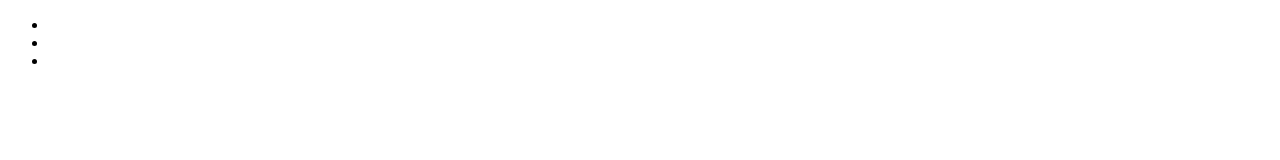
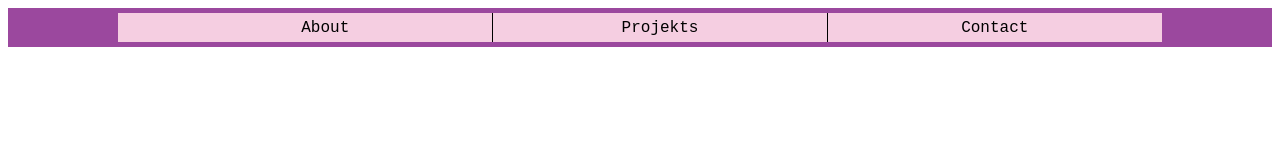
Before and after one commit to emil7809/mygitexercise, a plain HTML site: page index.html in a window 1280 px wide. Drawn offline with Linux system fonts and the light colour scheme.

Commit message:
styling added to navigation

```diff
--- a/index.html
+++ b/index.html
@@ -11,9 +11,9 @@
     <header>
         <nav>
             <ul>
-                <li><a href="#about"></a></li>
-                <li><a href="#projekts"></a></li>
-                <li><a href="contact.html"></a></li>
+                <li><a href="#about">About</a></li>
+                <li><a href="#projekts">Projekts</a></li>
+                <li><a href="contact.html">Contact</a></li>
             </ul>
         </nav>
     </header>
--- a/style.css
+++ b/style.css
@@ -0,0 +1,29 @@
+header {
+  background-color: rgb(155, 72, 158);
+  padding: 5px;
+}
+li {
+  display: inline;
+  padding: 5px;
+  border-right: 1px solid black;
+  width: 100%;
+  text-align: center;
+}
+
+li:last-of-type {
+  border-right: none;
+}
+
+ul {
+  margin: 0 auto;
+  display: flex;
+  justify-content: center;
+  background-color: rgb(245, 206, 225);
+  width: 80%;
+}
+
+li a {
+  text-decoration: none;
+  color: black;
+  font-family: "Courier New", Courier, monospace;
+}
```
Also changed, not shown: help.txt.
